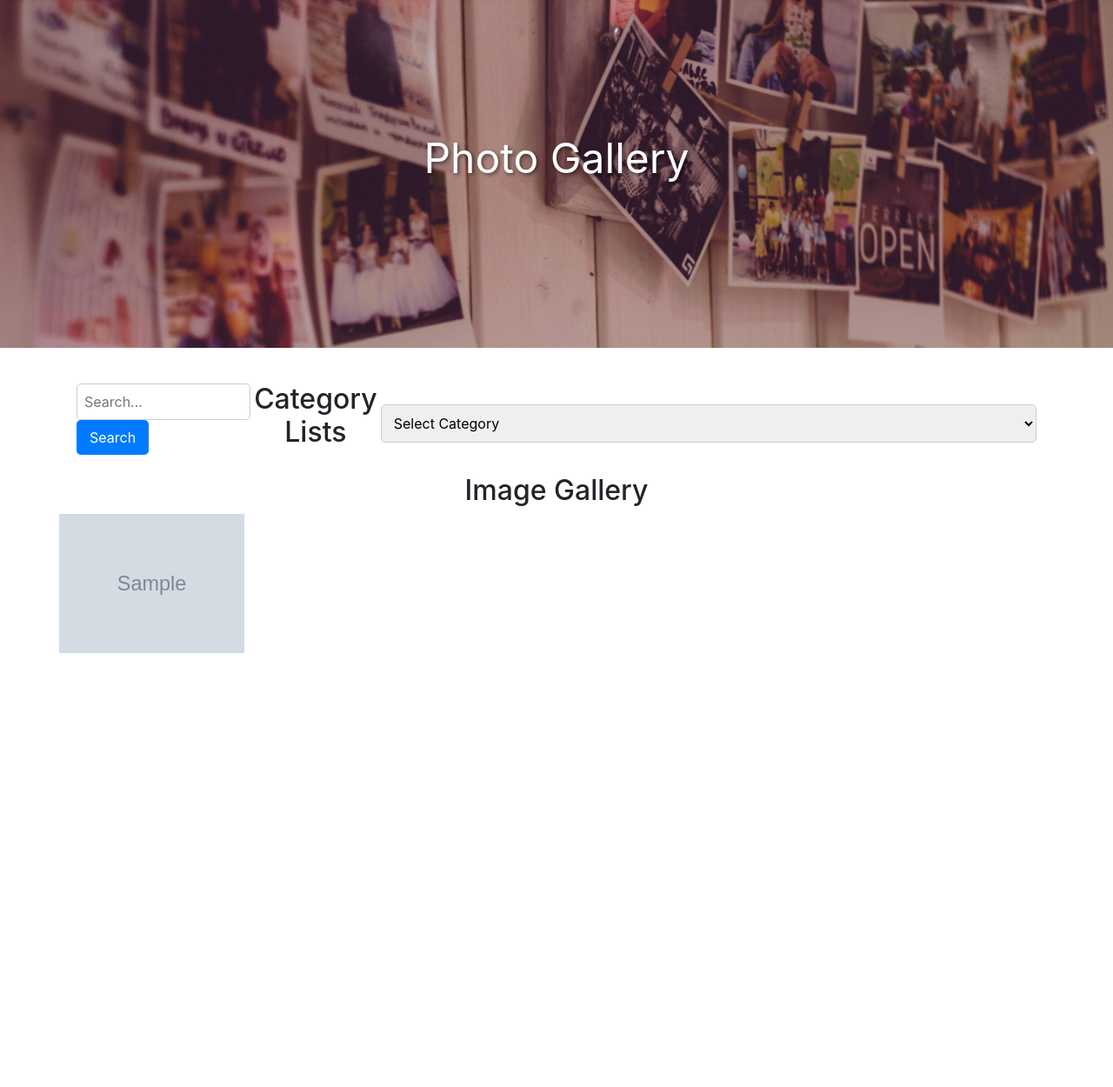
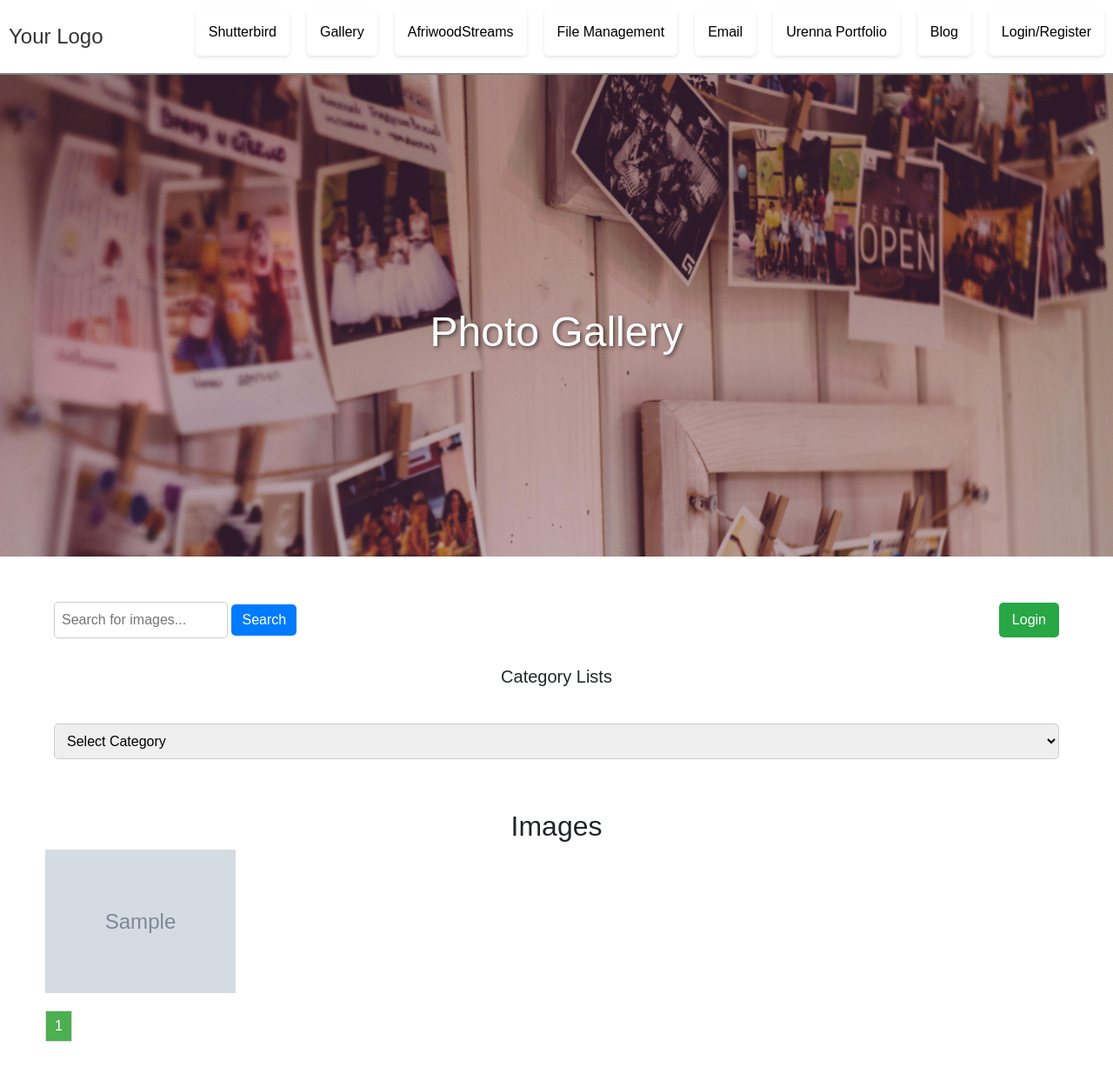
Before and after one commit to hardeex/photo-gallery, a PHP site: page / in a window 1280 px wide. Shown: the whole page at 87% size. Before the commit the page ends 751 px from the top, so only its background shows below. Run offline with PHP 8.4, Linux system fonts and the light colour scheme; tables that the repository leaves empty hold one stand-in row (values such as "Sample post"); grey boxes marked "Sample" are stand-in pictures.

Commit message:
adding header and category option

```diff
--- a/css/styles.css
+++ b/css/styles.css
@@ -5,20 +5,82 @@
     padding: 0;
 }
 
-/* Header styles */
+
 header {
-    position: relative;
-    height: 400px;
+    position: fixed;
+    top: 0;
+    left: 0;
+    background-color: white;
+    color: #333;
+    padding: 10px;
+    border-bottom: 2px solid gray;
+    width: 100%;
+    z-index: 1000;
+    transition: background-color 0.3s;
+}
+
+header.shadow {
+    box-shadow: 0 2px 4px rgba(0, 0, 0, 0.1);
+}
+
+nav {
+    display: flex;
+    justify-content: space-between;
+    align-items: center;
+}
+
+.logo {
+    font-size: 24px;
+}
+
+.menu-toggle {
+    display: none;
+    flex-direction: column;
+    cursor: pointer;
+}
+
+.bar {
+    width: 25px;
+    height: 3px;
+    background-color: black;
+    margin: 3px 0;
+}
+
+.menu {
+    list-style-type: none;
+    padding: 0;
+    margin: 0;
+    display: flex;
+}
+
+.menu li {
+    margin-right: 20px;
+}
+
+.menu li:last-child {
+    margin-right: 0;
+}
+
+.menu a {
+    color: black;
+    text-decoration: none;
+}
+
+/* Hero Container styles */
+
+.hero {
+    /* position: relative; */
+    height: 80vh;
     overflow: hidden;
 }
 
-header img {
+.hero img {
     width: 100%;
     height: auto;
     object-fit: cover;
 }
 
-header p {
+.hero p {
     position: absolute;
     top: 50%;
     left: 50%;
@@ -42,17 +104,10 @@
     }
 }
 
-/* Media Query for Mobile Devices */
-@media (max-width: 768px) {
-    header p {
-        font-size: 24px;
-    }
-}
 
 
 section{
-    padding-right: 3rem;
-    padding-left: 3rem;
+    padding: 2rem;
     margin: 20px
 }
 
@@ -66,9 +121,11 @@
     border: 1px solid #ccc;
     border-radius: 3px;
 }
+
+
 /* Filter Gallery Styles */
 .filter-gallery {
-    padding: 20px;
+    padding: 10px;
 }
 
 .access {
@@ -89,7 +146,7 @@
 }
 
 .search-form button {
-    padding: 8px 15px;
+    padding: 6px 12px;
     border: none;
     background-color: #007bff;
     color: #fff;
@@ -145,29 +202,13 @@
     cursor: pointer;
 }
 
-/* Mobile Responsive */
-@media only screen and (max-width: 600px) {
-    .access {
-        flex-direction: column;
-        align-items: stretch;
-    }
 
-    .search-form input[type="search"] {
-        width: 100%;
-    }
-
-    #login-btn,
-    #add-to-gallery {
-        margin-left: 0;
-        margin-top: 10px;
-    }
-}
 
 
 
 h2 {
     text-align: center;
-    margin-bottom: 20px;
+
 }
 /**** Styling the auth system */
 .container {
@@ -317,13 +358,7 @@
     color: white;
 }
 
-/* Media query for responsiveness */
-@media only screen and (min-width: 768px) {
-    .gallery img {
-        width: calc(20% - 16px);
-        max-width: none;
-    }
-}
+
 
 
 /* Categories styling */
@@ -334,8 +369,8 @@
 
 /* Style every even list item */
 li:nth-child(even) {
-    background-color: gray;
-    color:  white;
+    background-color: rgb(255, 255, 255);
+    color:  white !important;
 }
 
 /* Style every odd list item */
@@ -356,3 +391,99 @@
     transform: translateY(-2px);
     box-shadow: 0 4px 6px rgba(0, 0, 0, 0.1);
 }
+
+
+/* Media query for responsiveness */
+
+@media only screen and (min-width: 768px) {
+    .filter-gallery {
+        margin-top: 0 !important;
+    }
+
+    .gallery img {
+        width: calc(20% - 16px);
+        max-width: 100%;
+    }
+
+}
+
+
+@media (max-width: 768px) {
+    .hero{
+        height: auto
+    }
+
+
+    .filter-gallery {
+        margin-top: 0 !important;
+    }
+
+    .hero p {
+        font-size: 26px;
+    }
+
+    .category-select{
+        width: 100%;
+    }
+}
+
+
+
+
+@media only screen and (max-width: 768px) {
+    .menu {
+        display: none;
+        flex-direction: column;
+        background-color: #333;
+        position: absolute;
+        top: 50px;
+        left: 0;
+        width: 100%;
+        padding: 10px 0;
+        color: white;
+    }
+
+    .menu-toggle {
+        display: flex;
+    }
+
+    .menu-toggle.active .bar:first-child {
+        transform: rotate(45deg) translate(5px, 5px);
+    }
+
+    .menu-toggle.active .bar:nth-child(2) {
+        opacity: 0;
+    }
+
+    .menu-toggle.active .bar:last-child {
+        transform: rotate(-45deg) translate(5px, -5px);
+    }
+
+    .menu-toggle.active + .menu {
+        display: flex;
+    }
+
+    .menu li {
+        margin-right: 0;
+        text-align: center;
+        color: white;
+    }
+
+    .menu li a{
+        color: white !important;
+    }
+}
+
+@media only screen and (max-width: 600px) {
+
+
+    .search-form input[type="search"] {
+        width: 100%;
+    }
+
+    #login-btn,
+    #add-to-gallery {
+        margin-left: 0;
+
+    }
+}
--- a/get_all_images.php
+++ b/get_all_images.php
@@ -9,7 +9,7 @@
 }
 
 // Query to retrieve all images
-$sql = "SELECT * FROM images";
+$sql = "SELECT * FROM images ORDER BY created_at DESC";
 $result = mysqli_query($conn, $sql);
 
 if (!$result) {
--- a/get_images.php
+++ b/get_images.php
@@ -8,12 +8,14 @@
     die("Connection error: " . mysqli_connect_error());
 }
 
+
+
 // Check if the category is set and not empty
 if (isset($_POST['category']) && !empty($_POST['category'])) {
     $category = mysqli_real_escape_string($conn, $_POST['category']);
 
     // Query to retrieve images for the selected category
-    $sql = "SELECT * FROM images WHERE category_name = '$category'";
+    $sql = "SELECT * FROM images  WHERE category_name  = '$category' ORDER BY created_at DESC";
     $result = mysqli_query($conn, $sql);
 
     if (!$result) {
--- a/include/header.php
+++ b/include/header.php
@@ -0,0 +1,36 @@
+<!DOCTYPE html>
+<html lang="en">
+<head>
+    <meta charset="UTF-8">
+    <meta name="viewport" content="width=device-width, initial-scale=1.0">
+    <title><?php echo $title; ?></title>
+    <link rel="stylesheet" href="../css/styles.css">
+</head>
+<body>
+    <header>
+        <nav>
+            <div class="logo">Your Logo</div>
+            <div class="menu-toggle" id="menu-toggle">
+                <div class="bar"></div>
+                <div class="bar"></div>
+                <div class="bar"></div>
+            </div>
+            <ul class="menu" id="menu">
+                <li><a href="">Shutterbird</a></li>
+                <li><a href="index.php">Gallery</a></li>
+                <li><a href="">AfriwoodStreams</a></li>
+                <li><a href="">File Management</a></li>
+                <li><a href="">Email</a></li>
+                <li><a href="">Urenna Portfolio</a></li>
+                <li><a href="">Blog</a></li>
+                <li><a href="login.html">Login/Register</a></li>
+            </ul>
+        </nav>
+    </header>
+    <script>
+        document.getElementById('menu-toggle').addEventListener('click', function() {
+            this.classList.toggle('active');
+        });
+    </script>
+</body>
+</html>
--- a/index.php
+++ b/index.php
@@ -1,5 +1,9 @@
 <?php
+$title = "Photos";
+include 'include/header.php';
 include 'include/config.php';
+
+
 
 // Establish database connection
 $conn = mysqli_connect($config['host'], $config['username'], $config['password'], $config['dbname']);
@@ -10,13 +14,13 @@
 
 // Pagination parameters
 $page = isset($_GET['page']) ? $_GET['page'] : 1;
-$itemsPerPage = 20; // Number of items per page
+$itemsPerPage = 10; // Number of items per page
 
 // Calculate offset
 $offset = ($page - 1) * $itemsPerPage;
 
 // Query to retrieve all images
-$sql = "SELECT * FROM images LIMIT $offset, $itemsPerPage";
+$sql = "SELECT * FROM images ORDER BY created_at DESC LIMIT $offset,  $itemsPerPage" ;
 $result = mysqli_query($conn, $sql);
 
 if (!$result) {
@@ -30,6 +34,7 @@
 if (!$categoryResult) {
     die("Error fetching categories: " . mysqli_error($conn));
 }
+
 
 ?>
 
@@ -53,39 +58,54 @@
     <script src="script.js" defer></script>
 </head>
 
+
 <body>
 
-<header>
+<div class="hero">
     <img src="img/photo-album.jpg" alt="The header image">
     <p> Photo Gallery</p>
-</header>
+</div>
 
 <section>
-    <div class="filter-gallery">
+    <div class="filter-gallery" style="margin-top: 0; padding-top: 0;">
         <div class="access" style="display:flex">
-            <form action="" method="get" class="search-form">
-                <input type="search" name="search" id="search" placeholder="Search...">
+        <form action="search_images.php" method="get" class="search-form">
+            <input type="search" name="search" id="search" placeholder="Search for images...">
             <button type="submit">Search</button>
         </form>
 
-            <h2>Category Lists</h2>
-            <select name="category_name" class="category-select" id="category-select">
+
+            <button id="login-btn">Login</button>
+        </div>
+
+        <h2 style="font-size: 20px; margin: 2rem">Category Lists</h2>
+            <select name="category_name" class="category-select" id="category-select" style="width: 100%; max-width: 100%; ">
                     <option value="" disabled selected>Select Category</option>
                     <?php while ($row = mysqli_fetch_assoc($categoryResult)) { ?>
                         <option value="<?php echo $row['name']; ?>"><?php echo $row['name']; ?></option>
                     <?php } ?>
             </select>
     </div>
+
+
+    <div class="popup" id="login-popup">
+        <div class="popup-content">
+                <span class="close" id="close-login-popup" style="color: red;">&times;</span>
+                <?php include 'login.html' ?>
+            </div>
         </div>
 
-    <h2>Image Gallery</h2>
+<br><br>
+
+    <h2>Images</h2>
     <div id="image-gallery" class="gallery">
         <?php while ($row = mysqli_fetch_assoc($result)) : ?>
             <img src="./attach/uploads/<?php echo $row['image_filename']; ?>" alt="<?php echo $row['image_alt']; ?>" class="gallery-img">
         <?php endwhile; ?>
     </div>
 
-    <!-- Bootstrap Modal for Image Preview -->
+
+<!-- Bootstrap Modal for Image View -->
 <div class="modal fade" id="imageModal" tabindex="-1" role="dialog" aria-labelledby="imageModalLabel" aria-hidden="true">
     <div class="modal-dialog modal-dialog-centered" role="document">
         <div class="modal-content">
@@ -97,8 +117,15 @@
             </div>
             <div class="modal-body">
                 <div id="imageCarousel" class="carousel slide" data-ride="carousel">
-                        <div class="carousel-inner" id="carousel-inner">
-                            <!-- Images will be loaded dynamically here -->
+                    <div class="carousel-inner">
+                        <?php
+                        $first = true;
+                        mysqli_data_seek($result, 0); // Reset the pointer
+                        while ($row = mysqli_fetch_assoc($result)) : ?>
+                            <div class="carousel-item <?php echo $first ? 'active' : ''; ?>">
+                                <img src="./attach/uploads/<?php echo $row['image_filename']; ?>" alt="<?php echo $row['image_alt']; ?>" class="d-block w-100">
+                            </div>
+                        <?php $first = false; endwhile; ?>
                     </div>
                     <a class="carousel-control-prev" href="#imageCarousel" role="button" data-slide="prev">
                         <span class="carousel-control-prev-icon" aria-hidden="true"></span>
@@ -113,11 +140,29 @@
         </div>
     </div>
 </div>
+    <?php
+    // Pagination links
+    $totalImages = mysqli_num_rows(mysqli_query($conn, "SELECT * FROM images"));
+    $totalPages = ceil($totalImages / $itemsPerPage);
+    ?>
+    <div class="pagination">
+        <?php for ($i = 1; $i <= $totalPages; $i++) : ?>
+            <a href="?page=<?php echo $i; ?>" <?php echo $i == $page ? 'class="active"' : ''; ?>><?php echo $i; ?></a>
+        <?php endfor; ?>
+    </div>
 
-</body>
-</html>
 
     <script>
+$(document).ready(function(){
+    // Open Bootstrap Modal on Image Click
+    $('.gallery-img').on('click', function(){
+        $('#imageModal').modal('show');
+        var index = $(this).index('.gallery-img');
+        $('#imageCarousel').carousel(index); // Move carousel to clicked image
+    });
+});
+
+
 $(document).ready(function(){
     $('#category-select').change(function(){
         var category = $(this).val();
@@ -136,3 +181,7 @@
     });
 });
 </script>
+
+
+</body>
+</html>
--- a/login.html
+++ b/login.html
@@ -1,3 +1,4 @@
+
 <!DOCTYPE html>
 <html lang="en">
 <head>
--- a/login.php
+++ b/login.php
@@ -1,5 +1,8 @@
 <?php
 session_start();
+
+$title = "Login";
+include 'include/header.php';
 
 include "include/config.php"; // Include the database configuration file
 
@@ -70,6 +73,8 @@
                 <a href="register.html">Sign up?</a>
                 <a href="forgot_password.php">Forgot Password</a>
             </div>
+
+            <a href="./index.php" class="go-home">Go Home</a> <br><br>
             <button type="submit">Login</button>
         </form>
 
```
Also changed, not shown: search_images.php (added, +55 -0 lines). Lines whose indentation alone changed are shown as unchanged.
